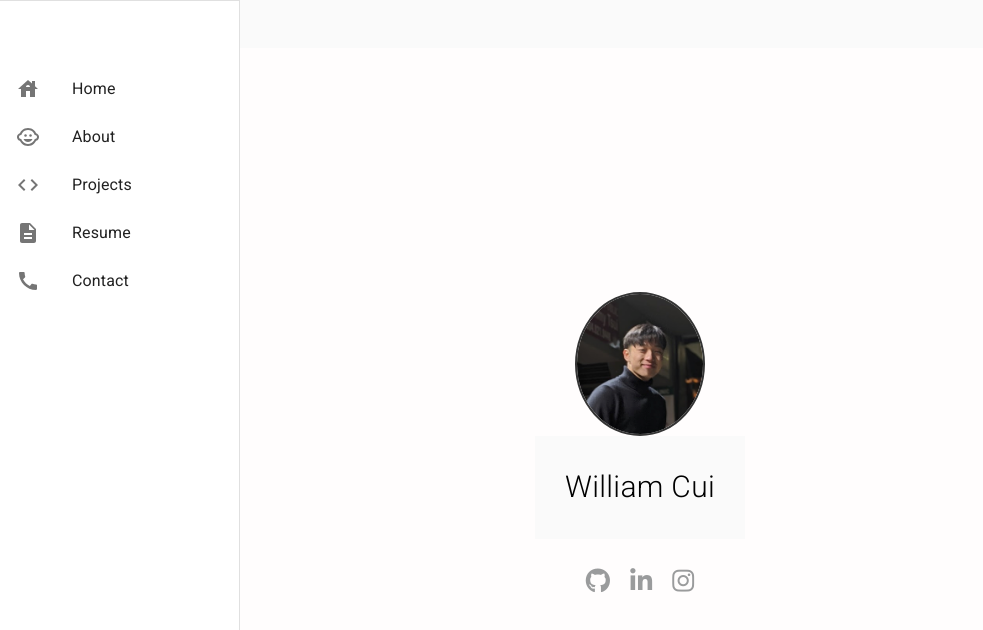
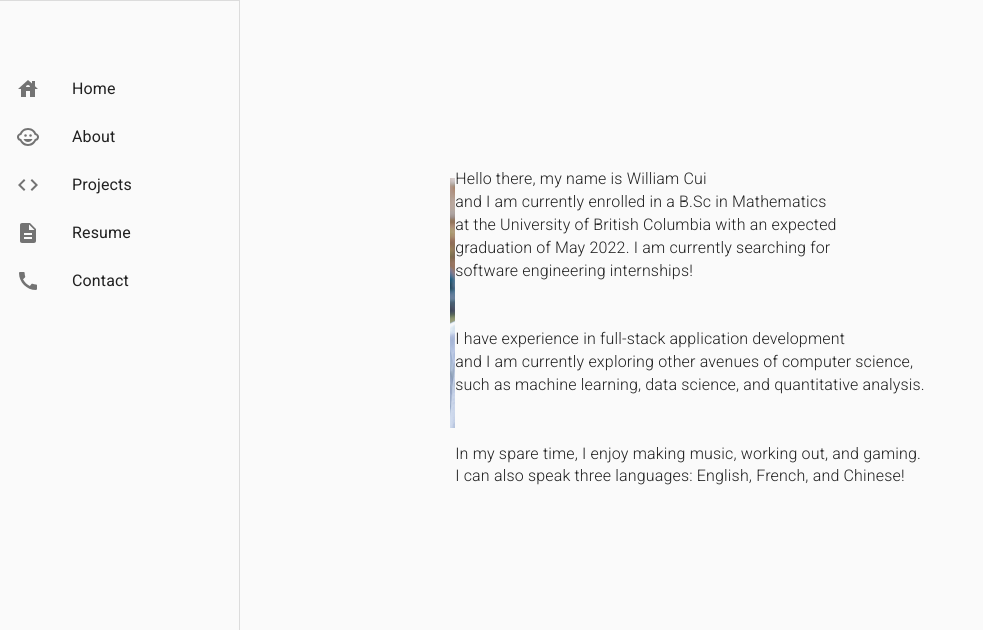
Before and after one commit to spyrux/spyrux.github.io, a React (Create React App) app: page /about in a window 1280 px wide. Shown: the top 630 px of the page, without its empty margins (0-983 px from the left). Built offline with nearby package versions, Linux system fonts and the light colour scheme.

Commit message:
added about page

```diff
--- a/src/About.js
+++ b/src/About.js
@@ -2,19 +2,42 @@ import React, { Component } from 'react';
 import logo from './profilepicture.png';
 import Socials from './components/Socials';
 import './Home.css';
+import picture from './aboutpic.png'
 
 class About extends Component {
     render() {
         return (
-            <div className="Home">
-            <header className="Home-header">
-              <img src={logo} className="Home-logo" alt="logo" />
+            <div className="body-header">
 
-              <body className="Home-link">
-                William Cui
+            <header className="body-text">
+            <img src={picture} className="about-logo" alt="logo" />
+            <body className = "about-body">
+              Hello there, my name is William Cui <br></br>
+              and I am currently enrolled in a B.Sc in Mathematics <br></br>
+              at the University of British Columbia with an expected<br></br>
+              graduation of May 2022. I am  currently searching for <br></br>
+              software engineering internships!<br></br>
+              <br></br>
+              <br></br>
+
+              I have experience in full-stack application development <br></br>
+              and I am currently exploring other avenues of computer science, <br></br>
+              such as machine learning, data science, and quantitative analysis.<br></br>
+
+              <br></br>
+              <br></br>
+              In my spare time, I enjoy making music, working out, and gaming.<br></br>
+              I can also speak three languages: English, French, and Chinese!
             </body>
 
-              <Socials />
+
+
+            <pre>
+
+
+
+            </pre>
+
             </header>
           </div>)
 }
--- a/src/Home.css
+++ b/src/Home.css
@@ -1,19 +1,32 @@
 .Home {
   text-align: center;
+
 }
 
 .Home-logo {
-  height: 18vmin;
+  height: 19vmin;
   pointer-events: none;
   border-radius: 50%;
-  border: 2px solid rgb(53, 53, 53);
+
+}
+
+.about-logo {
+
+  height: 250px;
+  width: 125px;
+  pointer-events: none;
+  left: 400px;
+  position: absolute;
+  bottom: 60px;
+
+
 }
 
 
 
 .Home-header {
-  background-color: #fffdfd;
-  min-height: 100vh;
+  background-color: #fafafa;
+  min-height: 80vh;
   display: flex;
   flex-direction: column;
   align-items: center;
@@ -26,11 +39,71 @@
 
 }
 
+.body-header{
+  background-color: #fafafa;
+  min-height: 80vh;
+  display: flex;
+  flex-direction: column;
+  position:relative;
+  justify-content: center;
+
+  font-family:'Roboto', sans-serif;
+  font-weight: 300;
+  color: black;
+  overflow: hidden;
+
+
+}
+
+
+.body-text{
+
+  background-color: #fafafa;
+  min-height: 80vh;
+  display: flex;
+  flex-direction: column;
+  align-items: center;
+  justify-content: center;
+  font-size: 100px;
+  font-family:'Roboto', sans-serif;
+  font-weight: 300;
+  color: black;
+  position:relative;
+  left:50px;
+  bottom: 200px;
+
+}
+.about-body{
+  font-size: 16px;
+  font-family:'Roboto', sans-serif;
+  font-weight: 300;
+
+  position:absolute;
+  top:320px;
+
+}
+.about-body2{
+  font-size: 16px;
+  font-family:'Roboto', sans-serif;
+  font-weight: 300;
+
+  position:absolute;
+  top: 490px;
+}
+.about-body3{
+  font-size: 16px;
+  font-family:'Roboto', sans-serif;
+  font-weight: 300;
+
+  position:absolute;
+  top: 590px;
+}
+
 .Home-link {
   color: black;
   padding: 30px;
   font-family:'Roboto', sans-serif;
-  font-weight: 300;
+  font-weight: 200;
   font-size: calc(14px + 2vmin);
 
 }
@@ -46,9 +119,9 @@
 
 .social {
   position: flex;
-  margin-top: 20px;
+
   display: flex;
-  bottom: 200px;
+  bottom: 300px;
 
 }
 .social i {
--- a/src/components/MyDrawer.js
+++ b/src/components/MyDrawer.js
@@ -51,9 +51,11 @@ const useStyles = makeStyles((theme) => ({
   drawer: {
     width: drawerWidth,
     flexShrink: 0,
+
   },
   drawerPaper: {
     width: drawerWidth,
+    background: '#fafafa'
   },
   drawerHeader: {
     display: 'flex',
```
Also changed, not shown: src/aboutpic.png (added).
